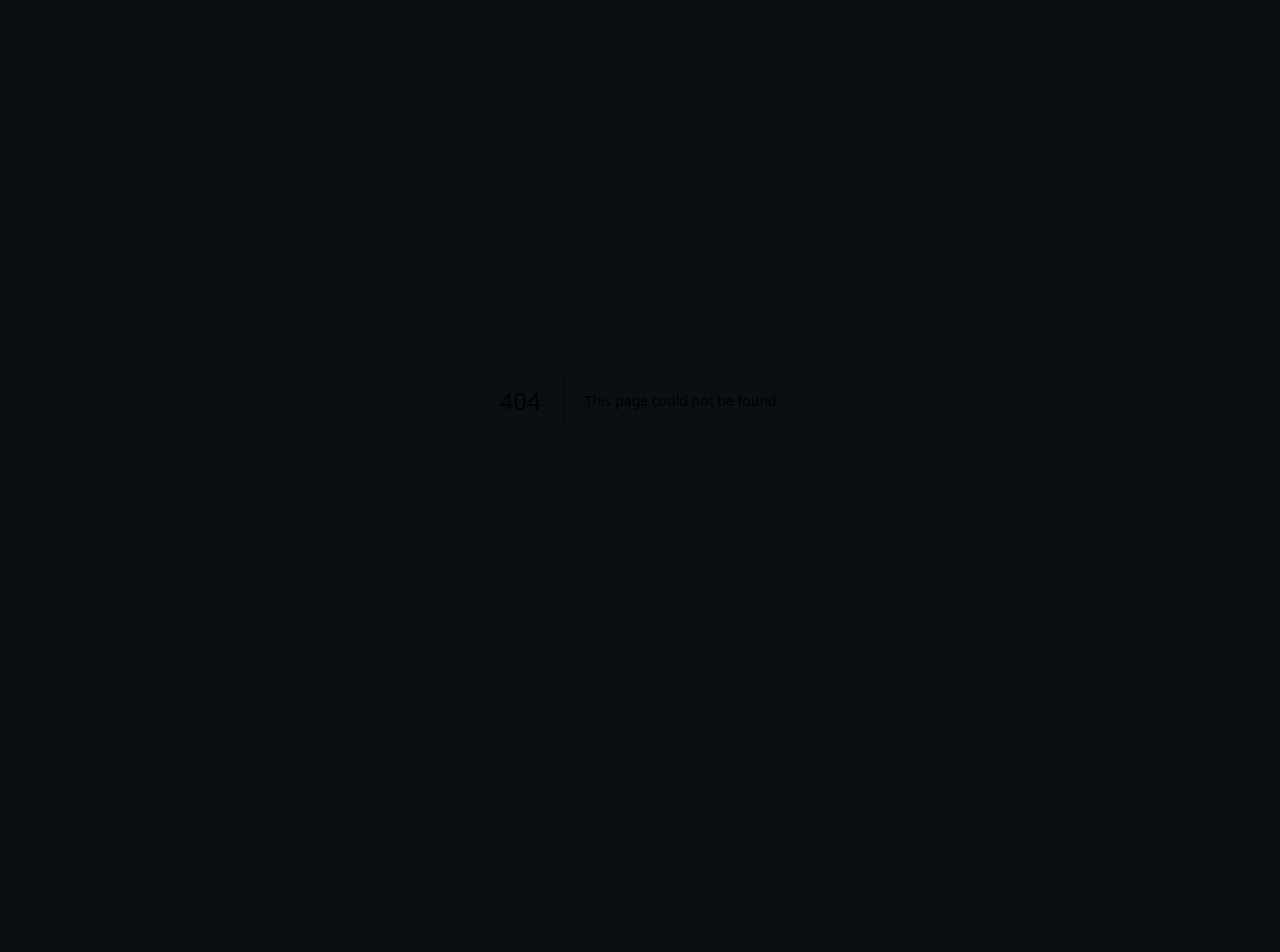
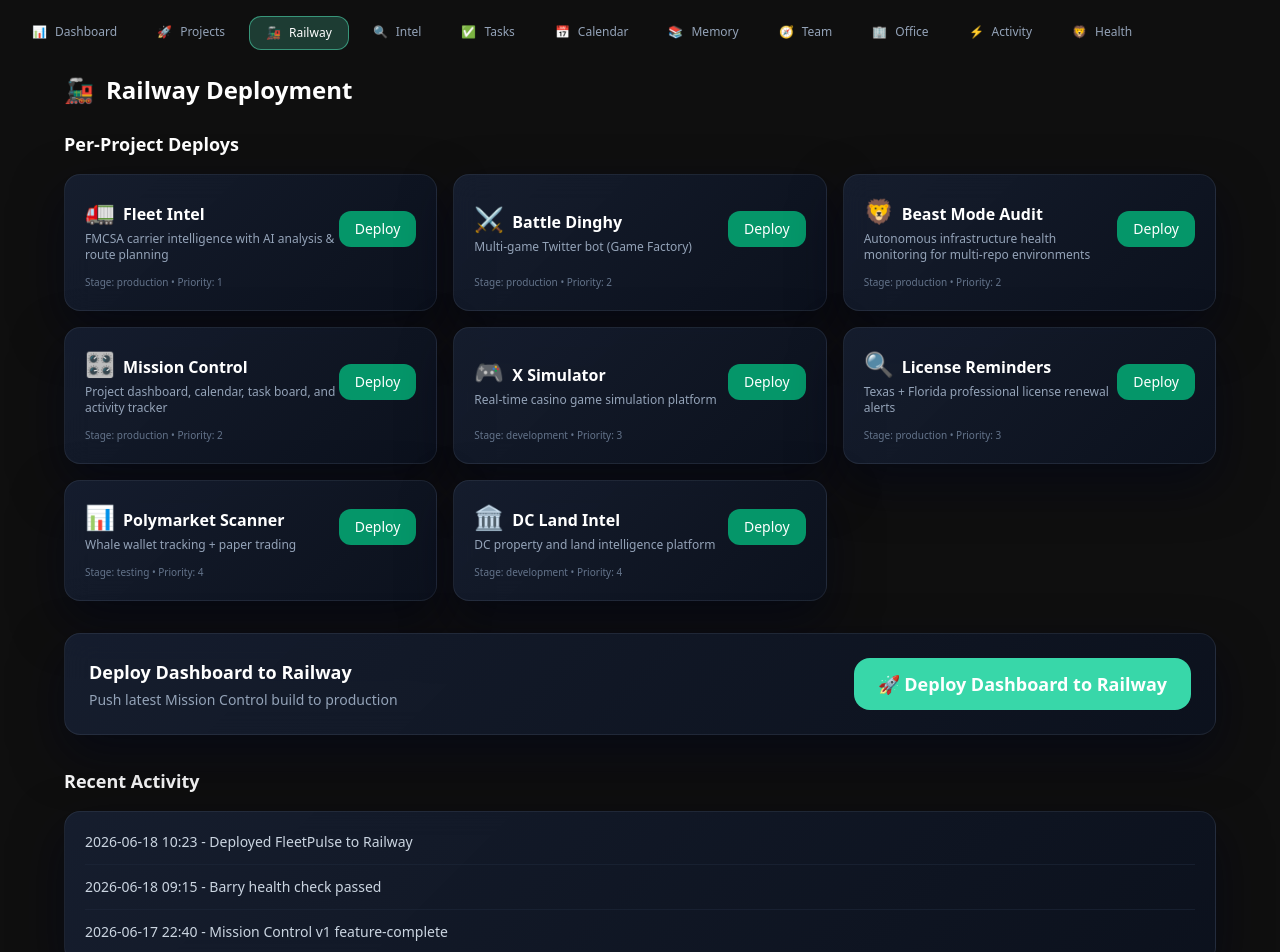
Before and after one commit to thejustinfagan/mission-control, a Next.js app: page /railway in a window 1280 px wide. Before the commit this address had no page. Shown: the top 952 px of the page. Before the commit the page ends 800 px from the top, so only its background shows below. Built offline with nearby package versions, Linux system fonts and the light colour scheme.

Commit message:
feat: add Railway Deployment tab with per-project deploys, dashboard deploy button, activity feed + API stubs

```diff
--- /dev/null
+++ b/src/app/api/railway/deploy-dashboard/route.ts
@@ -0,0 +1,12 @@
+import { NextResponse } from "next/server";
+
+export async function POST() {
+  // Stub implementation - in production would trigger Railway deploy for the dashboard service
+  console.log("[Railway Deploy] Dashboard deploy to Railway triggered");
+
+  return NextResponse.json({
+    success: true,
+    message: "Dashboard deploy to Railway started",
+    timestamp: new Date().toISOString()
+  });
+}
--- /dev/null
+++ b/src/app/api/railway/deploy/route.ts
@@ -0,0 +1,15 @@
+import { NextResponse } from "next/server";
+
+export async function POST(request: Request) {
+  const { projectId } = await request.json().catch(() => ({}));
+  const projectName = projectId || "unknown";
+
+  // Stub implementation - in production would integrate with Railway CLI/API
+  console.log(`[Railway Deploy] Triggered for project: ${projectName}`);
+
+  return NextResponse.json({
+    success: true,
+    message: `Deploy started for ${projectName}`,
+    timestamp: new Date().toISOString()
+  });
+}
--- /dev/null
+++ b/src/app/railway/page.tsx
@@ -0,0 +1,115 @@
+"use client";
+
+import { useState } from "react";
+import { Navigation } from "@/components/navigation";
+import { projects } from "@/data/projects";
+
+export default function RailwayPage() {
+  const [activity, setActivity] = useState<string[]>([
+    "2026-06-18 10:23 - Deployed FleetPulse to Railway",
+    "2026-06-18 09:15 - Barry health check passed",
+    "2026-06-17 22:40 - Mission Control v1 feature-complete",
+  ]);
+
+  const handleDeploy = async (projectId: string, projectName: string) => {
+    try {
+      const res = await fetch("/api/railway/deploy", {
+        method: "POST",
+        headers: { "Content-Type": "application/json" },
+        body: JSON.stringify({ projectId }),
+      });
+      const data = await res.json();
+      const timestamp = new Date().toISOString().slice(0, 16).replace("T", " ");
+      setActivity(prev => [`${timestamp} - ${data.message || `Deploy triggered for ${projectName}`}`, ...prev]);
+    } catch (e) {
+      const timestamp = new Date().toISOString().slice(0, 16).replace("T", " ");
+      setActivity(prev => [`${timestamp} - Deploy failed for ${projectName} (stub)`, ...prev]);
+    }
+  };
+
+  const handleDeployDashboard = async () => {
+    try {
+      const res = await fetch("/api/railway/deploy-dashboard", {
+        method: "POST",
+      });
+      const data = await res.json();
+      const timestamp = new Date().toISOString().slice(0, 16).replace("T", " ");
+      setActivity(prev => [`${timestamp} - ${data.message || "Dashboard deploy to Railway triggered"}`, ...prev]);
+    } catch (e) {
+      const timestamp = new Date().toISOString().slice(0, 16).replace("T", " ");
+      setActivity(prev => [`${timestamp} - Dashboard deploy failed (stub)`, ...prev]);
+    }
+  };
+
+  return (
+    <div className="min-h-screen bg-[#0f0f0f] text-white p-4">
+      <Navigation />
+      <div className="max-w-6xl mx-auto mt-6">
+        <h1 className="text-2xl font-bold mb-6 flex items-center gap-3">
+          <span>🚂</span> Railway Deployment
+        </h1>
+
+        {/* Per-Project Deploy Buttons */}
+        <div className="mb-8">
+          <h2 className="text-lg font-semibold mb-4">Per-Project Deploys</h2>
+          <div className="grid gap-4 md:grid-cols-2 lg:grid-cols-3">
+            {projects.slice(0, 9).map((p) => (
+              <div key={p.id} className="glass-panel rounded-2xl border border-slate-800/80 p-5 flex flex-col">
+                <div className="flex items-center justify-between flex-1">
+                  <div>
+                    <span className="text-2xl mr-2">{p.emoji}</span>
+                    <span className="font-semibold text-white">{p.name}</span>
+                    <p className="text-xs text-slate-400 mt-1">{p.tagline}</p>
+                  </div>
+                  <button
+                    onClick={() => handleDeploy(p.id, p.name)}
+                    className="px-4 py-2 bg-emerald-600 hover:bg-emerald-500 rounded-xl text-sm font-medium transition flex-shrink-0"
+                  >
+                    Deploy
+                  </button>
+                </div>
+                <div className="mt-3 text-[10px] text-slate-500">
+                  Stage: {p.stage} • Priority: {p.priority}
+                </div>
+              </div>
+            ))}
+          </div>
+        </div>
+
+        {/* Deploy Dashboard Button */}
+        <div className="mb-8">
+          <div className="glass-panel rounded-2xl border border-slate-800/80 p-6">
+            <div className="flex flex-col md:flex-row md:items-center md:justify-between gap-4">
+              <div>
+                <h3 className="font-semibold text-lg">Deploy Dashboard to Railway</h3>
+                <p className="text-sm text-slate-400 mt-1">Push latest Mission Control build to production</p>
+              </div>
+              <button
+                onClick={handleDeployDashboard}
+                className="px-6 py-3 bg-aurora-600 hover:bg-aurora-500 rounded-2xl font-semibold text-lg transition flex items-center gap-2 justify-center"
+              >
+                🚀 Deploy Dashboard to Railway
+              </button>
+            </div>
+          </div>
+        </div>
+
+        {/* Recent Activity Feed */}
+        <div>
+          <h2 className="text-lg font-semibold mb-4">Recent Activity</h2>
+          <div className="glass-panel rounded-2xl border border-slate-800/80 p-5 max-h-[400px] overflow-auto space-y-3 text-sm">
+            {activity.length > 0 ? (
+              activity.map((item, i) => (
+                <div key={i} className="text-slate-300 border-b border-slate-800/60 pb-3 last:border-0 last:pb-0">
+                  {item}
+                </div>
+              ))
+            ) : (
+              <p className="text-slate-500">No activity yet.</p>
+            )}
+          </div>
+        </div>
+      </div>
+    </div>
+  );
+}
--- a/src/components/navigation.tsx
+++ b/src/components/navigation.tsx
@@ -6,6 +6,7 @@ import { usePathname } from "next/navigation";
 const links = [
   { href: "/", label: "Dashboard", icon: "📊" },
   { href: "/projects", label: "Projects", icon: "🚀" },
+  { href: "/railway", label: "Railway", icon: "🚂" },
   { href: "/intel", label: "Intel", icon: "🔍" },
   { href: "/tasks", label: "Tasks", icon: "✅" },
   { href: "/calendar", label: "Calendar", icon: "📅" },
```
